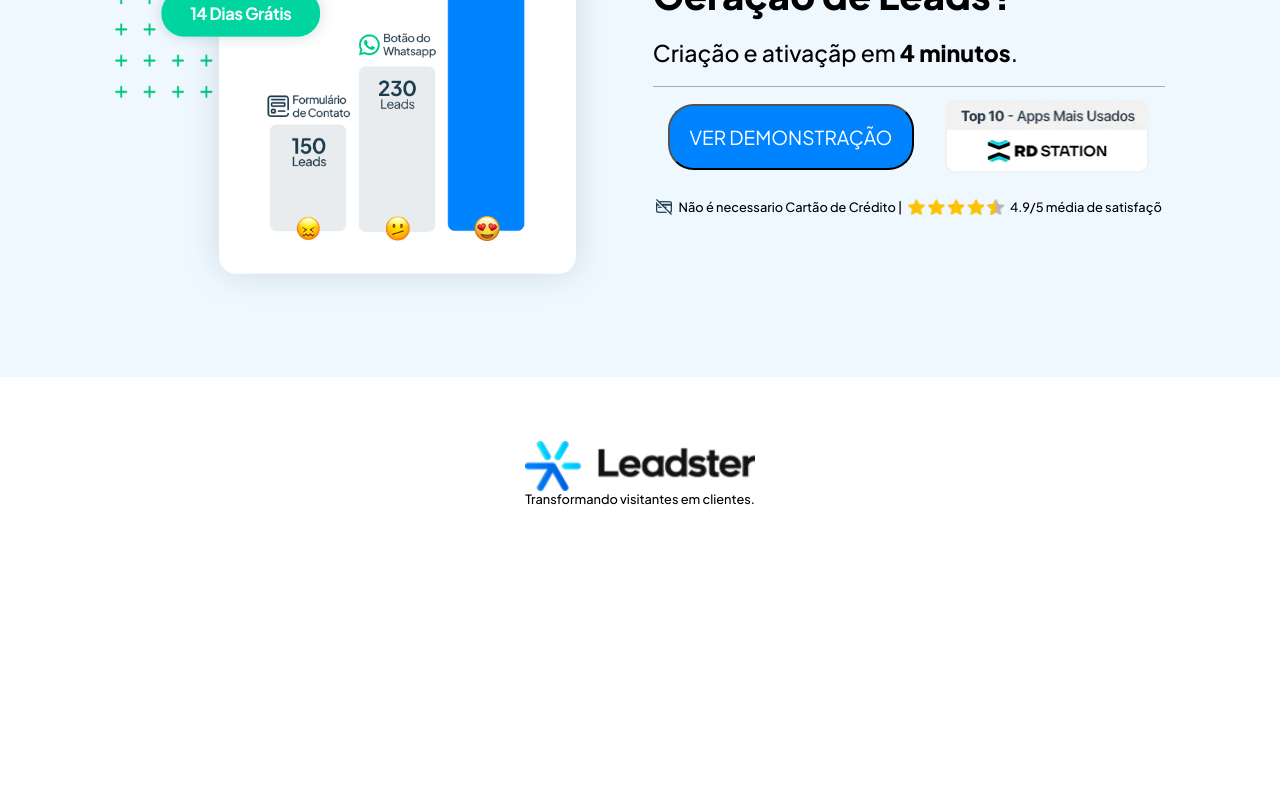
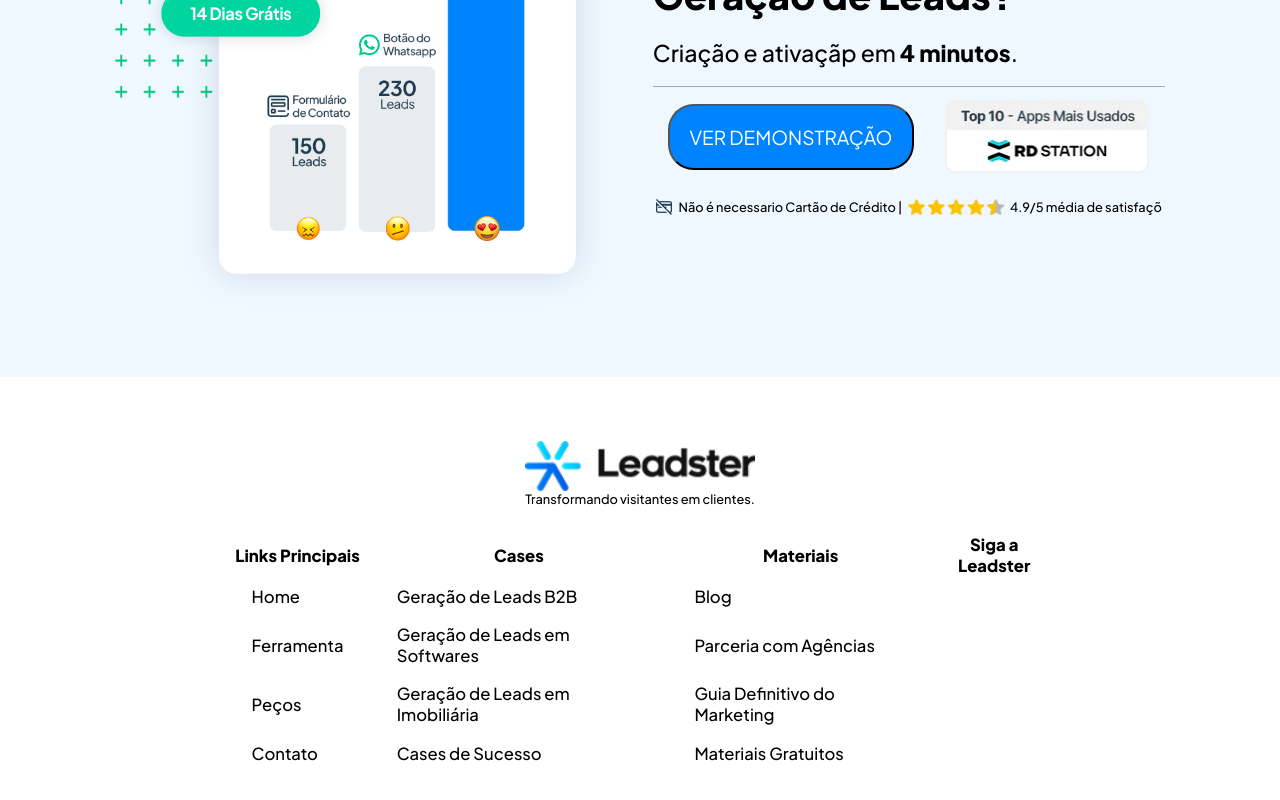
Before and after one commit to JuniorPrado-dev/landing-page-case-leadiste, a Next.js app: page / in a window 1280 px wide. Shown: the part 1692-2492 px from the top of the page. Before the commit the page ends 2263 px from the top, so only its background shows below. Built offline with nearby package versions, Linux system fonts and the light colour scheme.

Commit message:
add table whith links

```diff
--- a/src/componentes/footer/index.tsx
+++ b/src/componentes/footer/index.tsx
@@ -1,10 +1,46 @@
+import Link from 'next/link';
 import * as S from './style';
 import * as F from '@/fonts';
 export default function Footer(): JSX.Element {
 	return (
 		<S.ContainerStyled className={F.plusVariable.variable}>
-			<S.ImageStyled src='/assets/images/logo.png'/>
-			<S.SmallTextStyled>Transformando visitantes em clientes.</S.SmallTextStyled>
+			<S.ImageStyled src="/assets/images/logo.png" />
+			<S.SmallTextStyled>
+        Transformando visitantes em clientes.
+			</S.SmallTextStyled>
+			<S.TableLinksStyled>
+				<thead>
+					<S.TrStyled>
+						<S.ThStyled>Links Principais</S.ThStyled>
+						<S.ThStyled>Cases</S.ThStyled>
+						<S.ThStyled>Materiais</S.ThStyled>
+						<S.ThStyled>Siga a Leadster</S.ThStyled>
+					</S.TrStyled>
+				</thead>
+				<tbody>
+
+					<S.TrStyled>
+						<S.TdStyled><Link href="/">Home</Link></S.TdStyled>
+						<S.TdStyled><Link href="">Geração de Leads B2B</Link></S.TdStyled>
+						<S.TdStyled><Link href="">Blog</Link></S.TdStyled>
+					</S.TrStyled>
+					<S.TrStyled>
+						<S.TdStyled><Link href="">Ferramenta</Link></S.TdStyled>
+						<S.TdStyled><Link href="">Geração de Leads em Softwares</Link></S.TdStyled>
+						<S.TdStyled><Link href="">Parceria com Agências</Link></S.TdStyled>
+					</S.TrStyled>
+					<S.TrStyled>
+						<S.TdStyled><Link href="">Peços</Link></S.TdStyled>
+						<S.TdStyled><Link href="">Geração de Leads em Imobiliária</Link></S.TdStyled>
+						<S.TdStyled><Link href="">Guia Definitivo do Marketing</Link></S.TdStyled>
+					</S.TrStyled>
+					<S.TrStyled>
+						<S.TdStyled><Link href="">Contato</Link></S.TdStyled>
+						<S.TdStyled><Link href="">Cases de Sucesso</Link></S.TdStyled>
+						<S.TdStyled><Link href="">Materiais Gratuitos</Link></S.TdStyled>
+					</S.TrStyled>
+				</tbody>
+			</S.TableLinksStyled>
 		</S.ContainerStyled>
 	);
 }
--- a/src/componentes/footer/style.ts
+++ b/src/componentes/footer/style.ts
@@ -11,11 +11,11 @@
     background-color:#FFFFFF;
     padding: 5vw 0;
     margin:0 auto;
-`;
+    `;
 
 export const ImageStyled = styled.img`
     width:18vw;
-`;
+    `;
 
 export const SmallTextStyled = styled.p`
     font-size: 1vw;
@@ -26,59 +26,31 @@
     font-family: var(--font-plusJ-variable);
     `;
 
-
-export const InfoStyled = styled.div`
-    display: flex;
-    flex-direction: column;
+export const TableLinksStyled = styled.table`
     width: 100%;
-    border-bottom: 0.2px solid rgba(0,0,0,0.3);
-`;
-
-export const BigTextStyled = styled.p`
-    font-size: 3vw;
+    margin-top:2vw;
+    font-size: 1.3vw;
     font-weight: 500;
-    b{
-        font-weight: 800;
-    }
     font-family: var(--font-plusJ-variable);
     `;
-export const TextStyled = styled.p`
-    font-size: 1.8vw;
+export const TrStyled = styled.tr`
+    width: 100%;
+    font-size: 1.3vw;
     font-weight: 500;
-    margin:1.5vw 0;
-    b{
-        font-weight: 800;
-    }
     font-family: var(--font-plusJ-variable);
     `;
-
-export const ContainerVStyled = styled.div`
-    display: flex;
-    flex-direction: column;
-    margin-left: 2vw;
-    width: 40%;
-`;
-export const ContainerHStyled = styled.div`
-    display: flex;
-    align-items:center;
-    justify-content: space-around;
-    padding:1vw 0;
-    width: 100%;
+export const ThStyled = styled.th`
+    font-size: 1.3vw;
+    font-weight: 800;
+    font-family: var(--font-plusJ-variable);
     `;
-export const ButtonStyled = styled.button`
-    background-color: #0083ff;
-    padding:1.5vw ;
-    font-size: 1.5vw;
-    border-radius: 2vw;
-    text-transform: uppercase;
+export const TdStyled = styled.td`
+    a{
+        color:black;
+        text-decoration: none;
+    }
+    padding: 0.6VW 2VW ;
+    font-size: 1.3vw;
+    font-weight: 500;
     font-family: var(--font-plusJ-variable);
-    color: white;
-    &:hover{
-        font-size: 1.6vw;
-        cursor: pointer;
-    }
     `;
-
-export const SmallImageStyled = styled.img`
-    height:1.3vw;
-`;
--- a/src/componentes/header/index.tsx
+++ b/src/componentes/header/index.tsx
@@ -1,7 +1,7 @@
 import * as S from './style';
 export default function Header(): JSX.Element {
 	return (
-		<S.HeaderStyled id={'home'}>
+		<S.HeaderStyled >
 			<S.LogoStyled >
 				<S.LogoSymbolStyled src={'/assets/images/logo-1.svg'} />
 				<S.LogoTextStyled src={'/assets/images/logo-2.svg'} />
```
